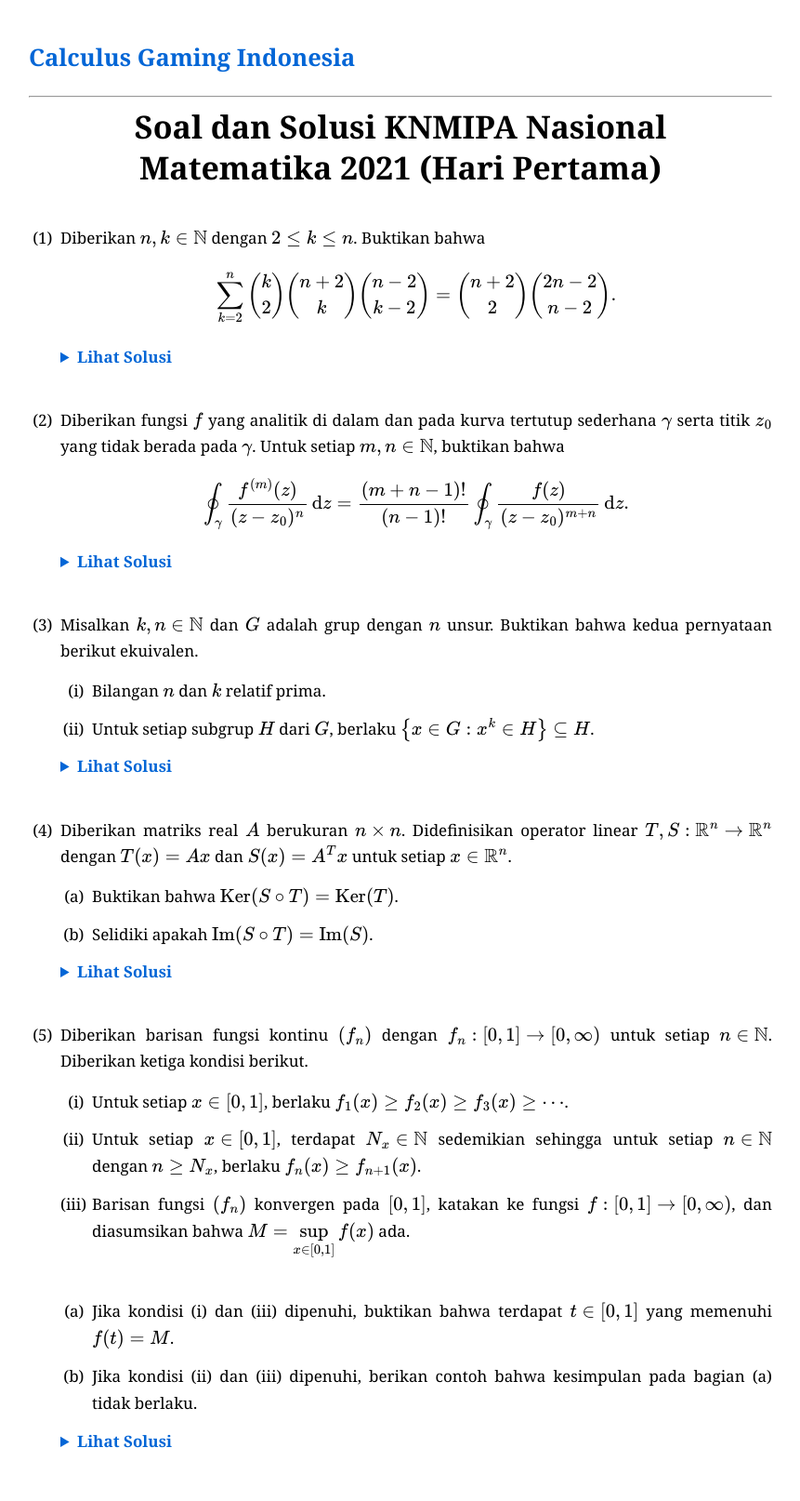
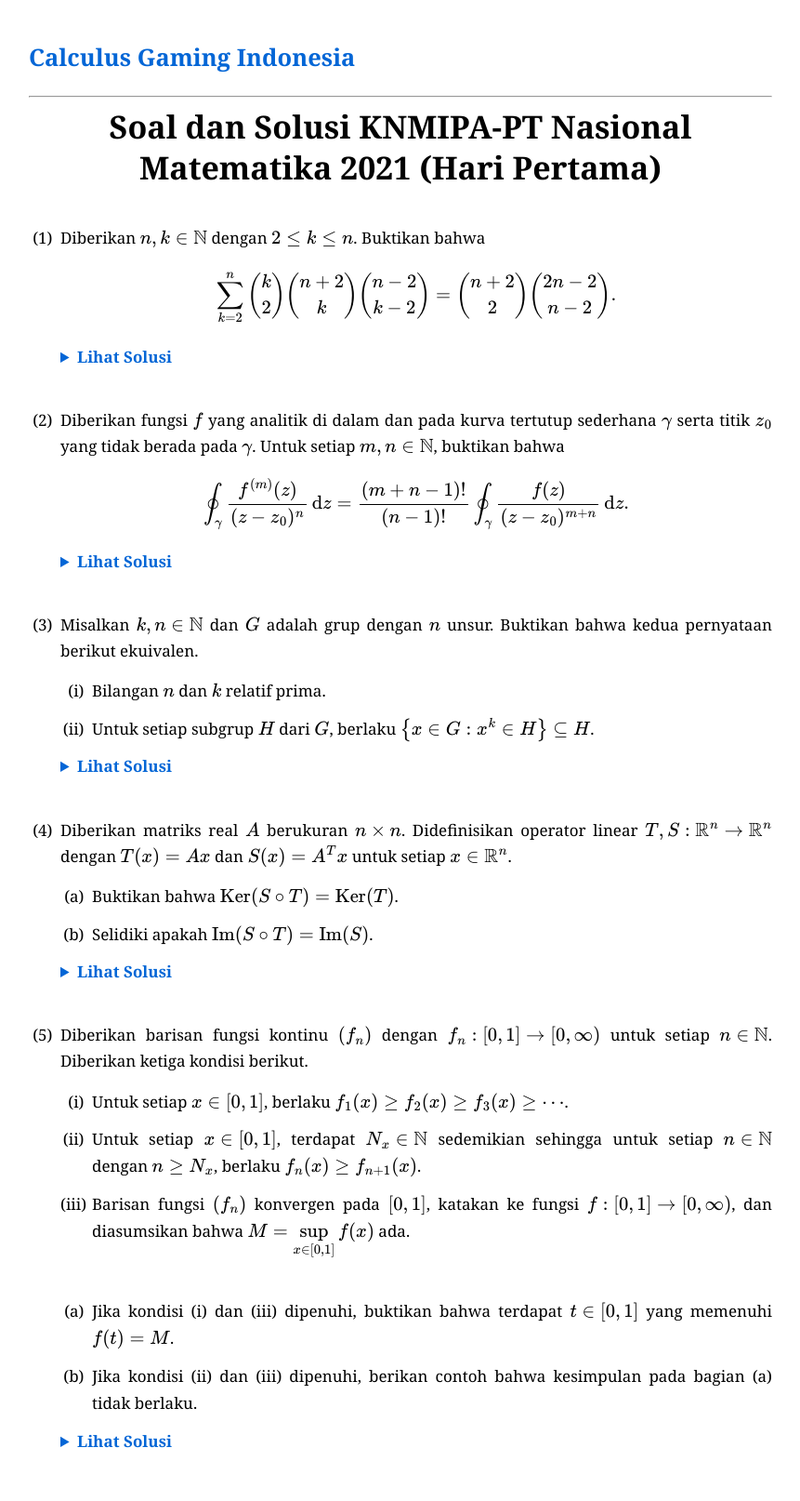
Before and after one commit to calculusgamingindonesia/calculusgamingindonesia.github.io, a Jekyll site: the page built from _posts/2026-07-01-onmipa-pt-nas-mat-21-1.md, in a window 1280 px wide. Shown: the whole page at 93% size, without its empty margins (209-1070 px from the left). Built offline with Jekyll 4.4.1, drawn with Linux system fonts in a browser that asks for light colours; some web fonts are replaced.

Commit message:
Update and rename 2026-07-01-onmipa-nas-mat-21-1.md to 2026-07-01-onmipa-pt-nas-mat-21-1.md

```diff
--- a/_posts/2026-07-01-onmipa-nas-mat-21-1.md
+++ b/_posts/2026-07-01-onmipa-pt-nas-mat-21-1.md
@@ -1,13 +1,13 @@
 ---
 layout: default
-title: "Soal dan Solusi KNMIPA Nasional Matematika 2021 (Hari Pertama)"
+title: "Soal dan Solusi KNMIPA-PT Nasional Matematika 2021 (Hari Pertama)"
 date: 2026-07-01
 category: soaldansolusi
 urutan: 111
 ---
 
 <div style="text-align: center; margin-bottom: 40px;">
-    <h1 style="margin: 0; line-height: 1.3;">Soal dan Solusi KNMIPA Nasional <br> Matematika 2021 (Hari Pertama)</h1>
+    <h1 style="margin: 0; line-height: 1.3;">Soal dan Solusi KNMIPA-PT Nasional <br> Matematika 2021 (Hari Pertama)</h1>
 </div>
 
 1. Diberikan $n, k\in\mathbb{N}$ dengan $2\leq k\leq n$. Buktikan bahwa
```
